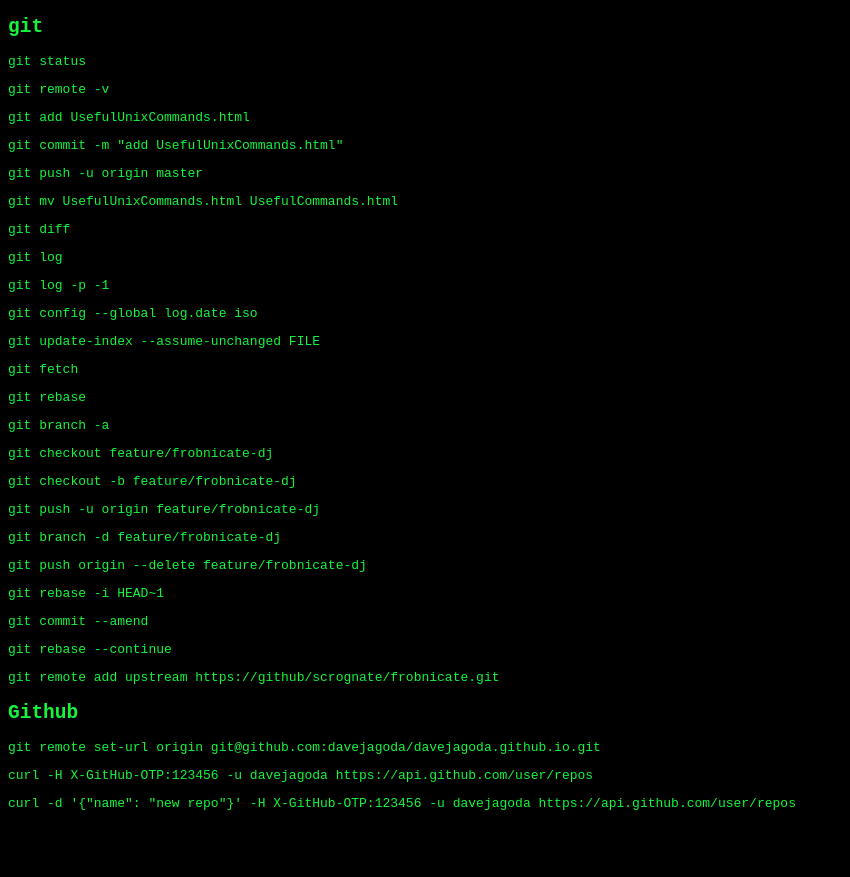
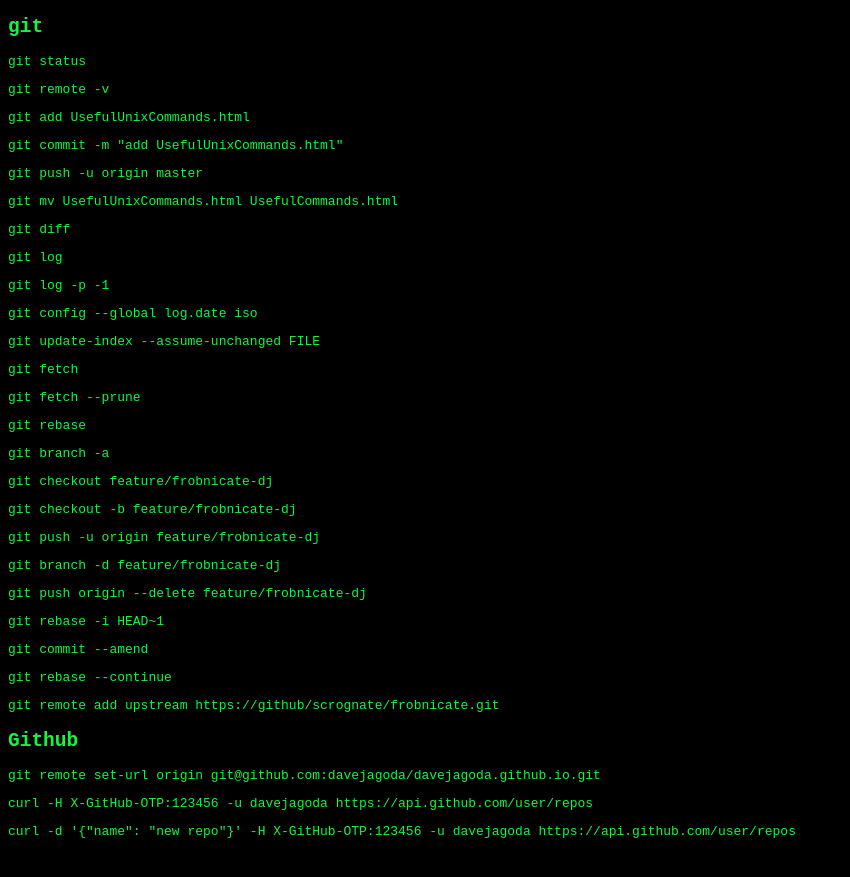
Before and after one commit to davejagoda/davejagoda.github.io, a Jekyll site: the page built from useful/useful_git_commands.md, in a window 1280 px wide. Shown: the top 877 px of the page, without its empty margins (0-850 px from the left). Built offline with Jekyll 4.4.1, drawn with Linux system fonts in a browser that asks for light colours.

Commit message:
Add git --prune to useful_git_commands.md

```diff
--- a/useful/useful_git_commands.md
+++ b/useful/useful_git_commands.md
@@ -30,6 +30,8 @@
 
 `git fetch`
 
+`git fetch --prune`
+
 `git rebase`
 
 `git branch -a`
```
